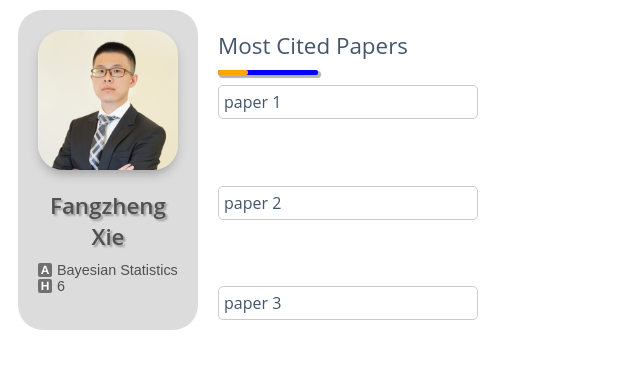
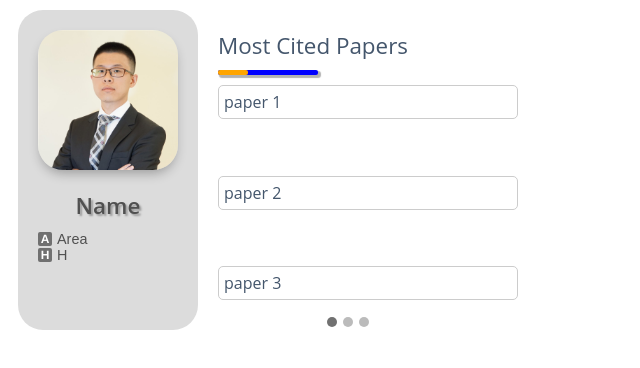
Before and after one commit to FangzhouXING/RaspScholar, a plain HTML site: page Website/card_one/card.html in a window 1280 px wide. Shown: the whole page, without its empty margins (0-640 px from the left). Drawn offline with Linux system fonts and the light colour scheme; no server answers.

Commit message:
Add slideshow, add H-Index

```diff
--- a/Website/card_one/card.html
+++ b/Website/card_one/card.html
@@ -13,7 +13,7 @@
 						<div class="photoHolder" id="photoHolder"></div>
 					</div>
 					<div class="facts">
-						<div class="name" id="name">Fangzheng Xie</div>
+						<div class="name" id="name">Name</div>
 						<div class="factList">
 							<!-- <div class="factListBullet">
 								<span class="factListBulletInner">U</span>
@@ -23,13 +23,13 @@
 								<span class="factListBulletInner">A</span>
 							</div>
 							<div class="area factListText" id="area">
-								Bayesian Statistics
+								Area
 							</div>
 							<div class="factListBullet">
 								<span class="factListBulletInner">H</span>
 							</div>
 							<div class="hIndex factListText" id="hIndex">
-								6
+								H
 							</div>
 
 						</div>
@@ -37,8 +37,8 @@
 				</div>
 			</div>
 			<div class="details">
-				<div class="slides">
-					<div class="slide mostCitedPapers fadeIn">
+				<div class="slidesContainer">
+					<div class="slide mostCitedPapers fade">
 						<div class="title">Most Cited Papers</div>
 						<div class="divider">
 							<div class="dividerFirst"></div>
@@ -55,7 +55,7 @@
 							</div>
 						</div>
 					</div>
-					<div class="slide recentPublications" id="recentPublications">
+					<div class="slide recentPublications fade" id="recentPublications">
 						<div class="title">Recent publications</div>
 						<div class="divider">
 							<div class="dividerFirst"></div>
@@ -72,12 +72,17 @@
 							</div>
 						</div>
 					</div>
-					<div class="slide slide3">
+					<div class="slide slide3 fade">
 						<div class="title">Slide 3</div>
 						<div class="divider">
 							<div class="dividerFirst"></div>
 						</div>
 					</div>
+				</div>
+				<div class="dotsContainer">
+					<span class="dot"></span>
+					<span class="dot"></span>
+					<span class="dot"></span>
 				</div>
 			</div>
 		</div>
--- a/Website/card_one/card.js
+++ b/Website/card_one/card.js
@@ -6,7 +6,7 @@ const hIndex = document.getElementById("hIndex");
 
 let slideIndex = 0;
 
-carousel()
+showSlides();
 updateFromServer();
 
 function updateFromServer() {
@@ -51,6 +51,7 @@ function updateBio(basicInfoPromise) {
 			// update focus area
 			area.innerText = basicInfo["Focus"].join(", ");
 			// update h-index
+			hIndex.innerText = basicInfo["HIndex"];
 			// TODO
 		});
 
@@ -91,18 +92,19 @@ function updateRecentPublications(papersPromise) {
 
 }
 
-function carousel() {
+function showSlides() {
   let i;
   let slides = document.getElementsByClassName("slide");
+  let dots = document.getElementsByClassName("dot");
   for (i = 0; i < slides.length; i++) {
     slides[i].style.display = "none";
   }
   slideIndex++;
-	if (slideIndex > slides.length) {
-		slideIndex = 1;
+  if (slideIndex > slides.length) {slideIndex = 1}
+  for (i = 0; i < dots.length; i++) {
+    dots[i].className = dots[i].className.replace(" active", "");
   }
   slides[slideIndex-1].style.display = "block";
-	slides[slideIndex-1].classList.add("fadeIn");
-	// 10 seconds
-	setTimeout(carousel, 10000);
+  dots[slideIndex-1].className += " active";
+  setTimeout(showSlides, 10000); // Change image every 10 seconds
 }
--- a/Website/card_one/styles.css
+++ b/Website/card_one/styles.css
@@ -101,25 +101,20 @@ body {
 	background-color: white;
 }
 
-.slides {
+.slidesContainer {
 	margin: 20px;
-	height: 280px;
+	height: 260px;
 	color: #44566C;
+	width: 100%;
 }
 
-.slide {
-	display: none;
-	width: 100%;
-	height: 100%;
-}
-
-.slides .title{
+.slidesContainer .title{
 	font-size: 1.4rem;
 	height: 30px;
 	/*text-shadow: 2px 2px 2px rgba(0,0,0,.3);*/
 }
 
-.slides .divider {
+.slidesContainer .divider {
 	margin-top: 10px;
 	height: 5px;
 	background-color: blue;
@@ -140,7 +135,7 @@ body {
 	display: flex;
 	flex-direction: column;
 	justify-content: space-between;
-	height: 235px;
+	height: 215px;
 }
 
 .slideListItem {
@@ -163,11 +158,39 @@ body {
 	font-size: 16px;
 }
 
-@keyframes fadeIn {
-    from { opacity: 0; }
-      to { opacity: 1; }
+.dotsContainer {
+	text-align:center;
 }
 
-.fadeIn {
-	animation: fadeIn 2s;
+/* The dots/bullets/indicators */
+.dot {
+  height: 10px;
+  width: 10px;
+  margin: 0 1px;
+  background-color: #bbb;
+  border-radius: 50%;
+  display: inline-block;
+  transition: background-color 0.6s ease;
 }
+
+.active {
+  background-color: #717171;
+}
+
+/* Fading animation */
+.fade {
+  -webkit-animation-name: fade;
+  -webkit-animation-duration: 1.5s;
+  animation-name: fade;
+  animation-duration: 1.5s;
+}
+
+@-webkit-keyframes fade {
+  from {opacity: .4}
+  to {opacity: 1}
+}
+
+@keyframes fade {
+  from {opacity: .4}
+  to {opacity: 1}
+}
```
Lines whose indentation alone changed are shown as unchanged.
